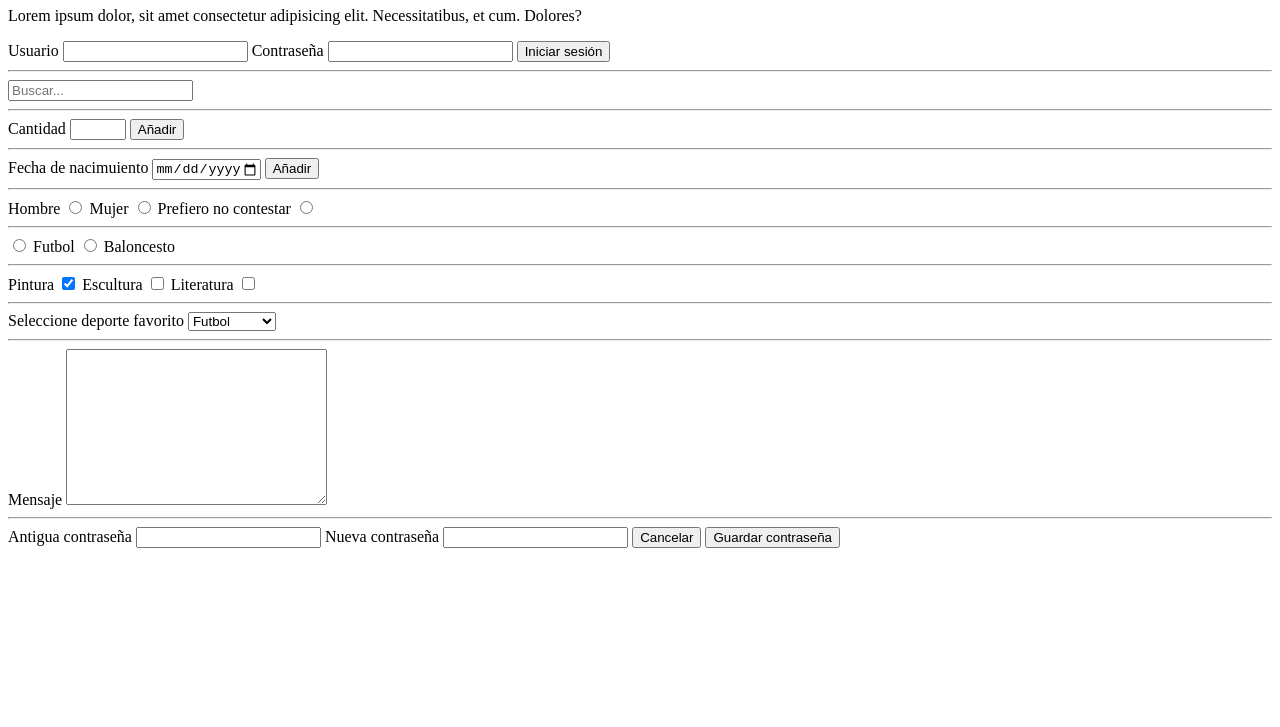
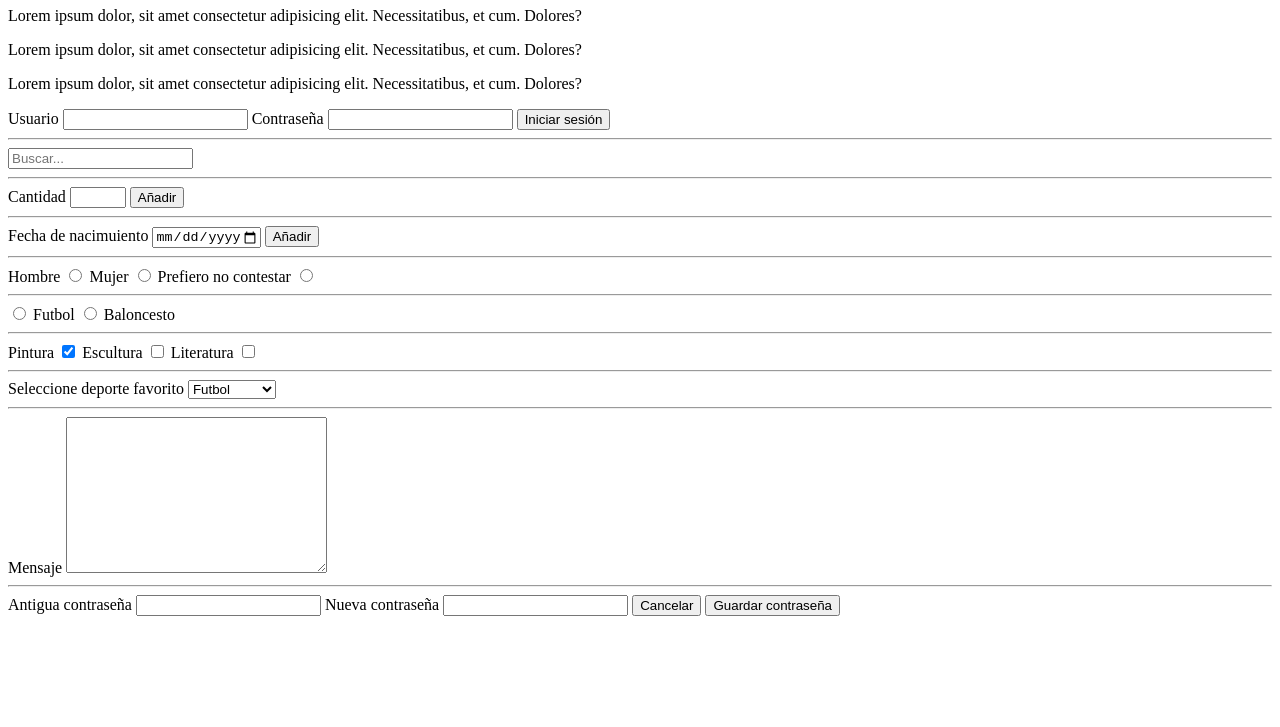
Before and after one commit to SergioMarquez1/testeando, a plain HTML site: page Contacto.html in a window 1280 px wide. Shown: the part 73-800 px from the top of the page. Drawn offline with Linux system fonts and the light colour scheme.

Commit message:
Cambio en pagina de  Contacto

```diff
--- a/Contacto.html
+++ b/Contacto.html
@@ -8,6 +8,8 @@
 <body>
 
     <h1>¡Hola Mundo!</h1>
+    <p>Lorem ipsum dolor, sit amet consectetur adipisicing elit. Necessitatibus, et cum. Dolores?</p>
+    <p>Lorem ipsum dolor, sit amet consectetur adipisicing elit. Necessitatibus, et cum. Dolores?</p>
     <p>Lorem ipsum dolor, sit amet consectetur adipisicing elit. Necessitatibus, et cum. Dolores?</p>
 
     <!--Formulario estándar o básico en HTML-->
```
